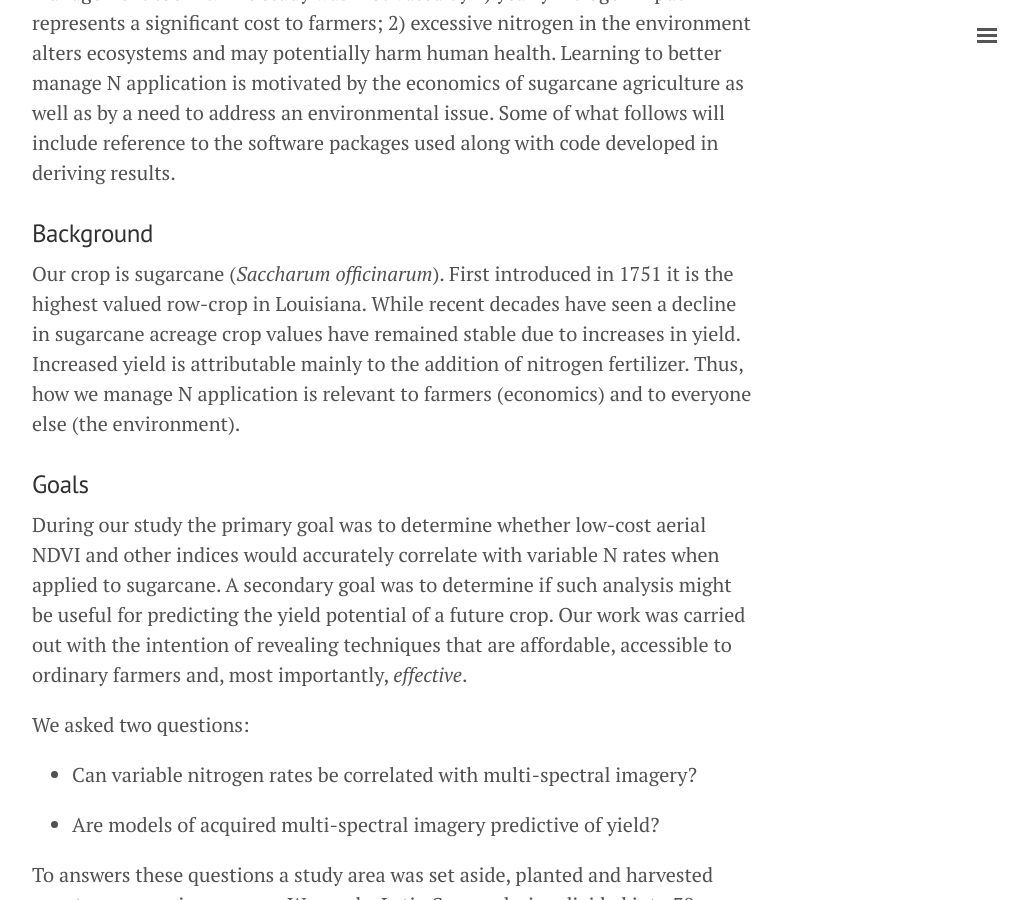
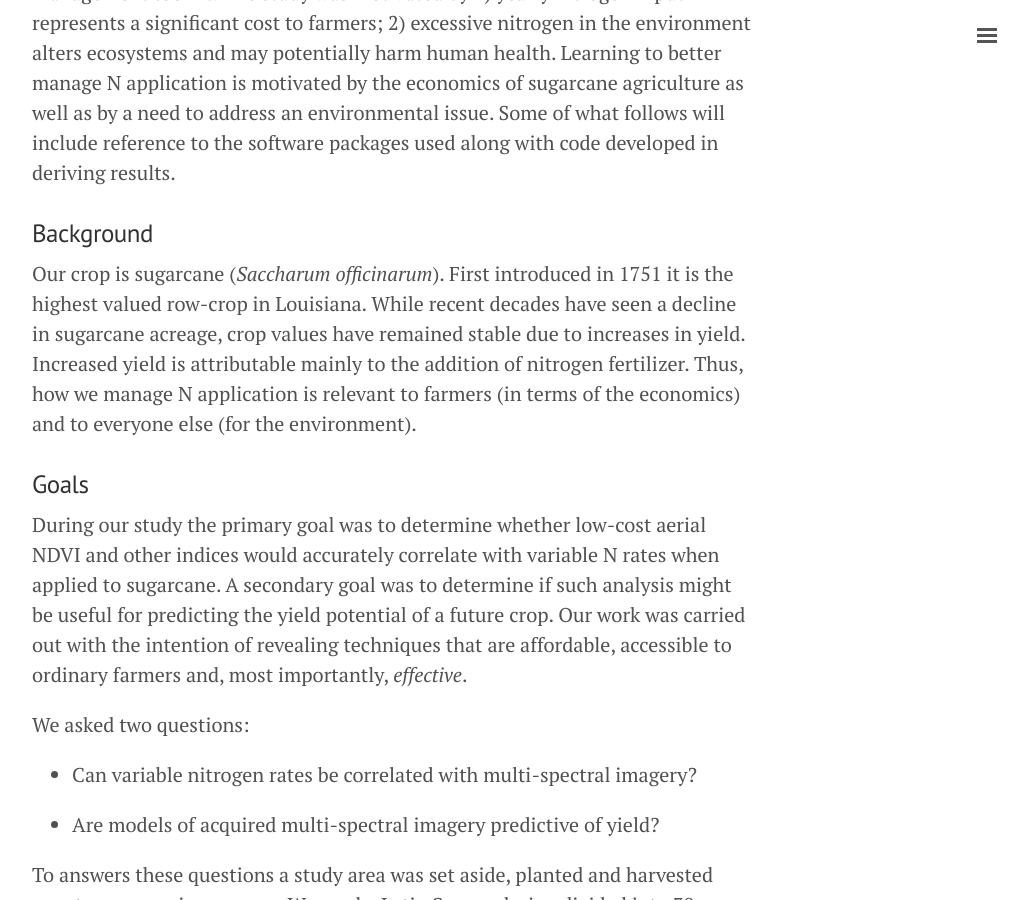
Before and after one commit to geraldmc/geraldmc.github.io, a Jekyll site: the page built from _posts/2019-04-23-predicting-yield-1.md, in a window 1280 px wide and 900 px high, scrolled down 616 px. Shown: the whole window, without its empty margins (248-1276 px from the left). Built offline with Jekyll 4.4.1, drawn with Linux system fonts in a browser that asks for light colours.

Commit message:
adds PART II

```diff
--- a/_posts/2019-04-23-predicting-yield-1.md
+++ b/_posts/2019-04-23-predicting-yield-1.md
@@ -11,7 +11,7 @@ I'm sharing a series of posts to document my experiences running a two-year USDA
 
 ### Background
 
-Our crop is sugarcane (*Saccharum officinarum*). First introduced in 1751 it is the highest valued row-crop in Louisiana. While recent decades have seen a decline in sugarcane acreage crop values have remained stable due to increases in yield. Increased yield is attributable mainly to the addition of nitrogen fertilizer. Thus, how we manage N application is relevant to farmers (economics) and to everyone else (the environment).
+Our crop is sugarcane (*Saccharum officinarum*). First introduced in 1751 it is the highest valued row-crop in Louisiana. While recent decades have seen a decline in sugarcane acreage,  crop values have remained stable due to increases in yield. Increased yield is attributable mainly to the addition of nitrogen fertilizer. Thus, how we manage N application is relevant to farmers (in terms of the economics) and to everyone else (for the environment).
 
 ### Goals
 During our study the primary goal was to determine whether low-cost aerial NDVI and other indices would accurately correlate with variable N rates when applied to sugarcane. A secondary goal was to determine if such analysis might be useful for predicting the yield potential of a future crop. Our work was carried out with the intention of revealing techniques that are affordable, accessible to ordinary farmers and, most importantly, *effective*.
```
